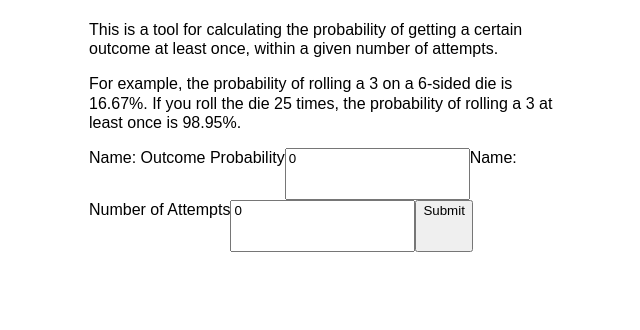
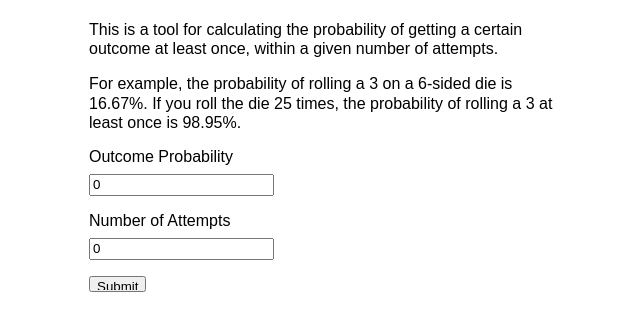
Before and after one commit to PeterBreen/probabilitycalc, a React (Create React App) app: page / in a window 1280 px wide. Shown: the top 330 px of the page, without its empty margins (311-951 px from the left). Built offline with nearby package versions, Linux system fonts and the light colour scheme.

Commit message:
add basic CSS; need to fix handleChange()

```diff
--- a/src/RNGCalc.css
+++ b/src/RNGCalc.css
@@ -1,6 +1,12 @@
 .RNGCalc {
   font-size: 1.5rem;
 }
+label {
+  display: block;
+}
 input {
-  padding-bottom: 2rem;
+  display: block;
+  margin: 0.5rem 0 1rem 0;
+  height: 1rem;
+  length: 5rem;
 }
--- a/src/RNGCalc.js
+++ b/src/RNGCalc.js
@@ -26,11 +26,11 @@ class RNGCalc extends Component {
      return (
        <form onSubmit={this.handleSubmit}>
          <label>
-           Name: Outcome Probability
+           Outcome Probability
            <input type="number" value={this.state.outcomeProb} onChange={this.handleChange} />
          </label>
          <label>
-           Name: Number of Attempts
+          Number of Attempts
            <input type="number" value={this.state.numAttempts} onChange={this.handleChange} />
          </label>
          <input type="submit" value="Submit" />
```
